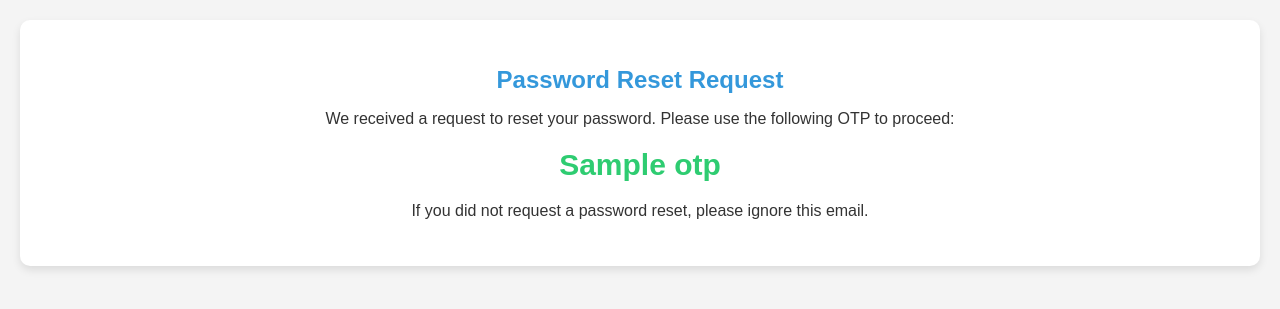
After one commit to vishal01-tech/clone, a FastAPI app: template templates/otp_email_template.html in a window 1280 px wide. The commit adds this page. Shown: the top 309 px of the page. Run offline with FastAPI, Linux system fonts and the light colour scheme; the template is opened without the code that fills it: most values are stand-ins (such as "Sample title", 1, 10 or a date in 2020).

Commit message:
final commit

```diff
--- a/main.py
+++ b/main.py
@@ -10,6 +10,7 @@ from passlib.context import CryptContext
 import random
 import smtplib
 from email.mime.text import MIMEText
+from email.mime.multipart import MIMEMultipart
 
 
 # jwt config
@@ -32,16 +33,24 @@ def generate_otp():
 
 
 # ---------send email---------------
-def send_email(to_email: str, subject: str, body: str):
+def send_email(to_email: str, subject: str, body: str,otp : str):
     smtp_server = "smtp.gmail.com" #address of smtp server
     smtp_port = 587 # port 587 is used for sending email
     smtp_username = "shivardhana@gmail.com"  # replace with your Gmail
     smtp_password = "qobi zkop bxii onfg "     # use Gmail App Password
 
-    msg = MIMEText(body)  #Multipurpose Internet Mail Extensions object for the email body.The email content is passed into it.
+
+    # Render the HTML content from the template
+    html_body = templates.get_template("otp_email_template.html").render(otp=otp)
+
+    msg = MIMEMultipart(body)  #Multipurpose Internet Mail Extensions object for the email body.The email content is passed into it.
     msg["Subject"] = subject  #Sets the subject of the email.
     msg["From"] = smtp_username  #specify the sender email account
     msg["To"] = to_email # specify the recipient email account
+
+
+    # Attach the HTML body to the email
+    msg.attach(MIMEText(html_body, "html"))
 
     with smtplib.SMTP(smtp_server, smtp_port) as server: #establish a connection to smtp server with port
         server.starttls() # it ensure the data send is encrypt
@@ -88,6 +97,9 @@ def get_current_user(request: Request):
 
 @app.get("/", response_class=HTMLResponse)
 async def login_page(request: Request):
+    current_user = get_current_user(request)
+    if current_user:
+        return RedirectResponse(url="/home", status_code=303)
     return templates.TemplateResponse("index.html", {"request": request})
 
 
@@ -116,6 +128,7 @@ async def register_admin(request: Request,fullname: str = Form(...),username: st
 @app.post("/", response_class=HTMLResponse)
 async def login_admin(request: Request, username: str = Form(...), password: str = Form(...)):
     admin = crud.get_admin_by_username(username)
+
     if not admin or not verify_password(password, admin.password):
         return templates.TemplateResponse("index.html", {"request": request, "error": "Invalid username or password"})
 
@@ -123,7 +136,7 @@ async def login_admin(request: Request, username: str = Form(...), password: str
     access_token = create_access_token(token_data)
 
     response = RedirectResponse(url="/home", status_code=303)
-    response.set_cookie(key="access_token",value=access_token,httponly=True,path="/",          secure=False      )
+    response.set_cookie(key="access_token",value=access_token,httponly=True,path="/",secure=False)
     return response
 
 
@@ -139,6 +152,10 @@ async def logout():
 # get
 @app.get("/forgot", response_class=HTMLResponse)
 async def forgot_password_page(request: Request):
+    current_user = get_current_user(request)
+    if current_user:
+        return RedirectResponse(url="/home", status_code=303)
+
     return templates.TemplateResponse("forgot_pass.html", {"request": request})
 
 
@@ -155,13 +172,17 @@ async def forgot_password(request: Request, identifier: str = Form(...)):
     crud.save_admin_otp(account.id, otp)
 
     # Send OTP via email
-    send_email(account.email, "Password Reset OTP", f"Your OTP code is: {otp}")
+    send_email(account.email, "Password Reset OTP", f"Your OTP code is:",otp)
     return templates.TemplateResponse("otp_page.html", {"request": request,"username": account.username,"identifier": identifier,"role": role})
 
 
 # Reset Password
 @app.get("/new", response_class=HTMLResponse)
 def show_reset_get(request: Request, token: str):
+    current_user = get_current_user(request)
+    if current_user:
+        return RedirectResponse(url="/home", status_code=303)
+
     decoded = verify_access_token(token)
     if not decoded:
         return templates.TemplateResponse("new_pass.html",{"request": request, "error": "Invalid or expired token", "token": token})
@@ -185,6 +206,9 @@ async def update_password(
     new_password: str = Form(...),
     confirm_password: str = Form(...)
 ):
+    current_user = get_current_user(request)
+    if current_user:
+        return RedirectResponse(url="/home", status_code=303)
     # check confirm password
     if new_password != confirm_password:
         return templates.TemplateResponse("new.html", {"request": request,"token": token,"error": "Passwords do not match"})
@@ -304,6 +328,9 @@ async def add_user(
 # ------------verify otp-----------------
 @app.post("/verify_otp", response_class=HTMLResponse)
 async def verify_otp(request: Request, username: str = Form(...), otp: str = Form(...)):
+    current_user = get_current_user(request)
+    if current_user:
+        return RedirectResponse(url="/home", status_code=303)
     admin = crud.get_admin_by_username(username)
     if not admin:
         return templates.TemplateResponse("otp_page.html", {"request": request, "error": "User not found"})
--- /dev/null
+++ b/templates/otp_email_template.html
@@ -0,0 +1,49 @@
+<!DOCTYPE html>
+<html lang="en">
+
+<head>
+    <meta charset="UTF-8">
+    <meta name="viewport" content="width=device-width, initial-scale=1.0">
+    <title>Password Reset OTP</title>
+    <style>
+        body {
+            font-family: Arial, sans-serif;
+            background-color: #f4f4f4;
+            color: #333;
+            padding: 20px;
+            margin: 0;
+        }
+
+        .container {
+            background-color: #ffffff;
+            border-radius: 10px;
+            box-shadow: 0 4px 8px rgba(0, 0, 0, 0.1);
+            padding: 30px;
+            text-align: center;
+        }
+
+        h1 {
+            color: #3498db;
+            font-size: 24px;
+        }
+
+        .otp {
+            font-size: 30px;
+            font-weight: bold;
+            color: #2ecc71;
+            margin: 20px 0;
+        }
+
+    </style>
+</head>
+
+<body>
+    <div class="container">
+        <h1>Password Reset Request</h1>
+        <p>We received a request to reset your password. Please use the following OTP to proceed:</p>
+        <div class="otp">{{ otp }}</div>
+        <p>If you did not request a password reset, please ignore this email.</p>
+    </div>
+</body>
+
+</html>
```
Also changed, not shown: static/style.css (+41 -13 lines), templates/forgot_pass.html (+20 -7 lines), 2 other files.
